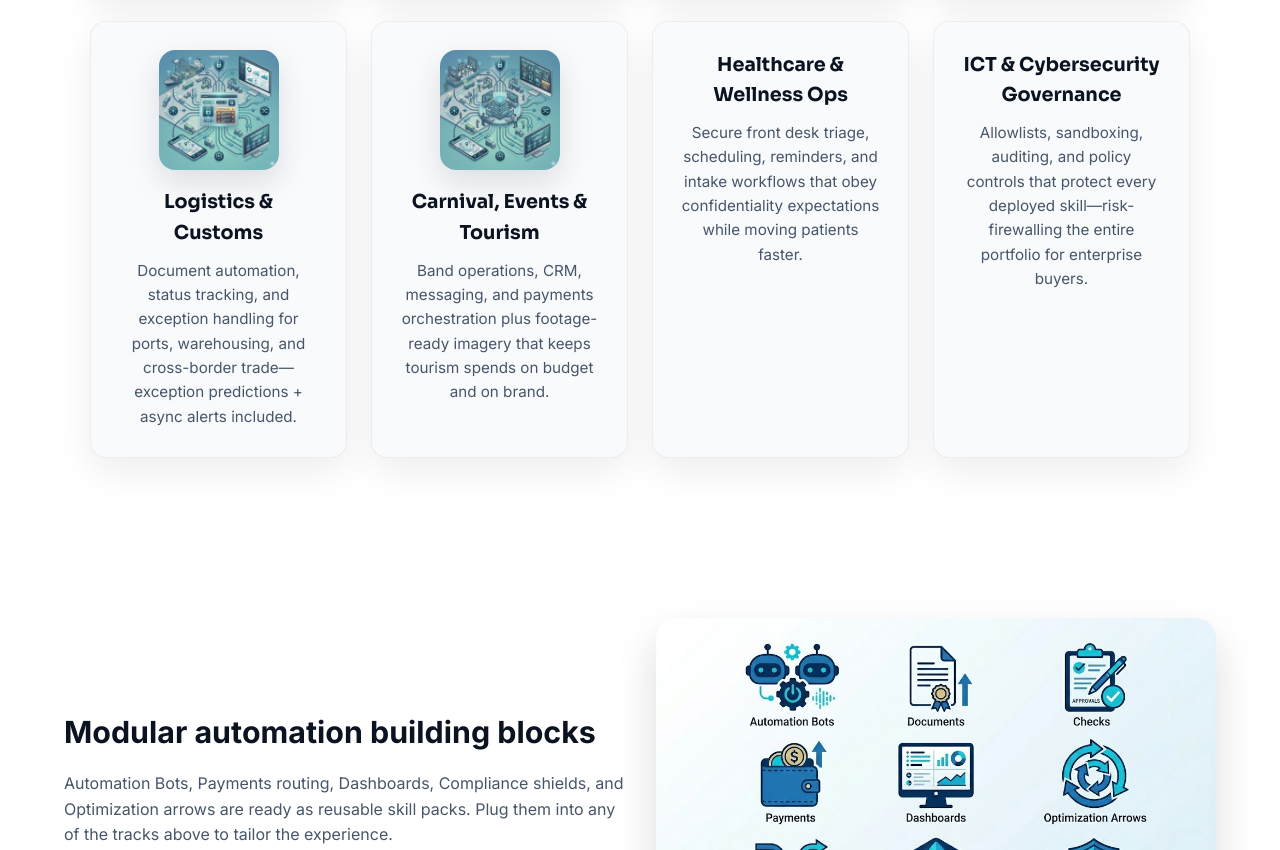
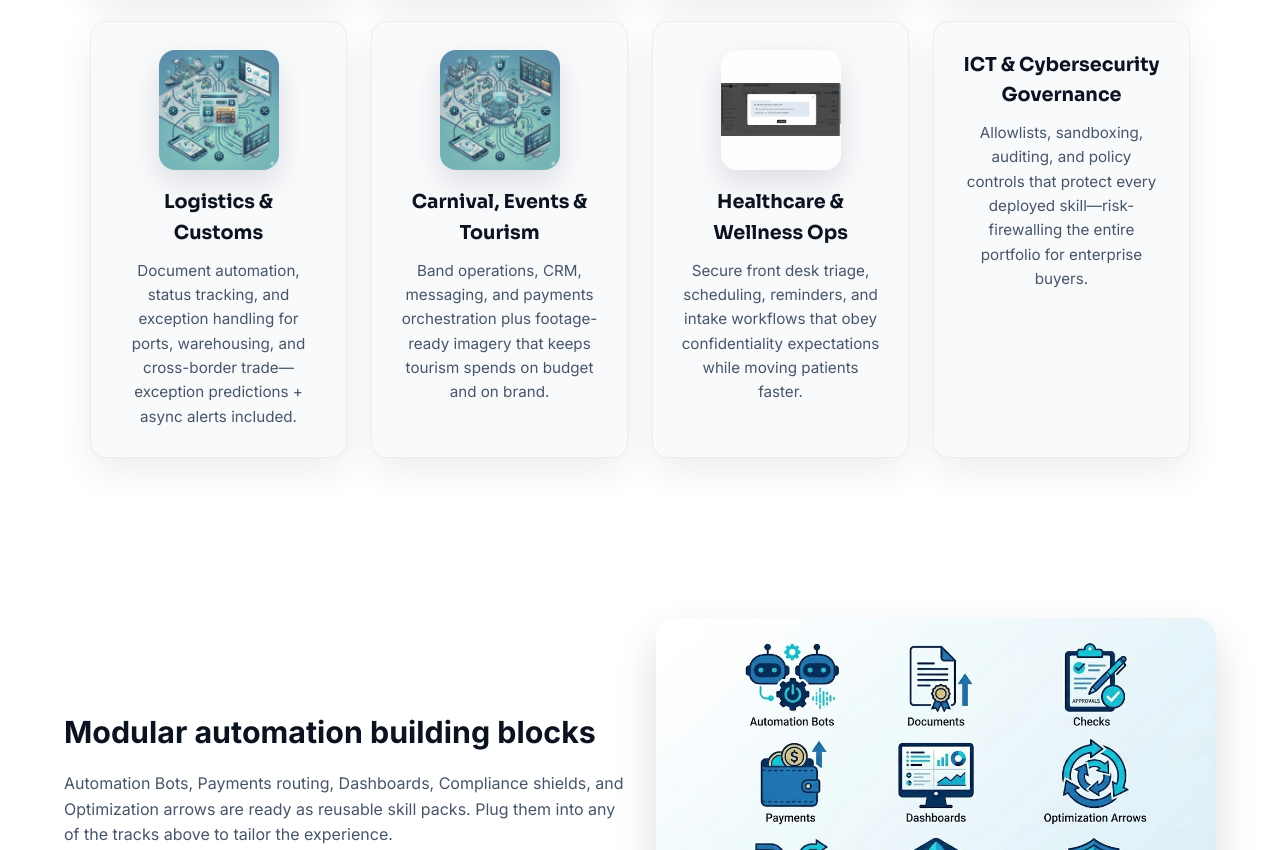
Before and after one commit to christianct-web/manalabs8-web, a plain HTML site: page index.html in a window 1280 px wide. Shown: the part 3319-4169 px from the top of the page. Drawn offline with Linux system fonts and the light colour scheme.

Commit message:
Add healthcare track imagery

```diff
--- a/index.html
+++ b/index.html
@@ -315,6 +315,7 @@
           <p>Band operations, CRM, messaging, and payments orchestration plus footage-ready imagery that keeps tourism spends on budget and on brand.</p>
         </article>
         <article class="track-card">
+          <img src="assets/generated/track-healthcare.jpg" alt="Healthcare & Wellness" class="track-img" />
           <h3>Healthcare & Wellness Ops</h3>
           <p>Secure front desk triage, scheduling, reminders, and intake workflows that obey confidentiality expectations while moving patients faster.</p>
         </article>
```
Also changed, not shown: assets/generated/track-healthcare.jpg (added).
